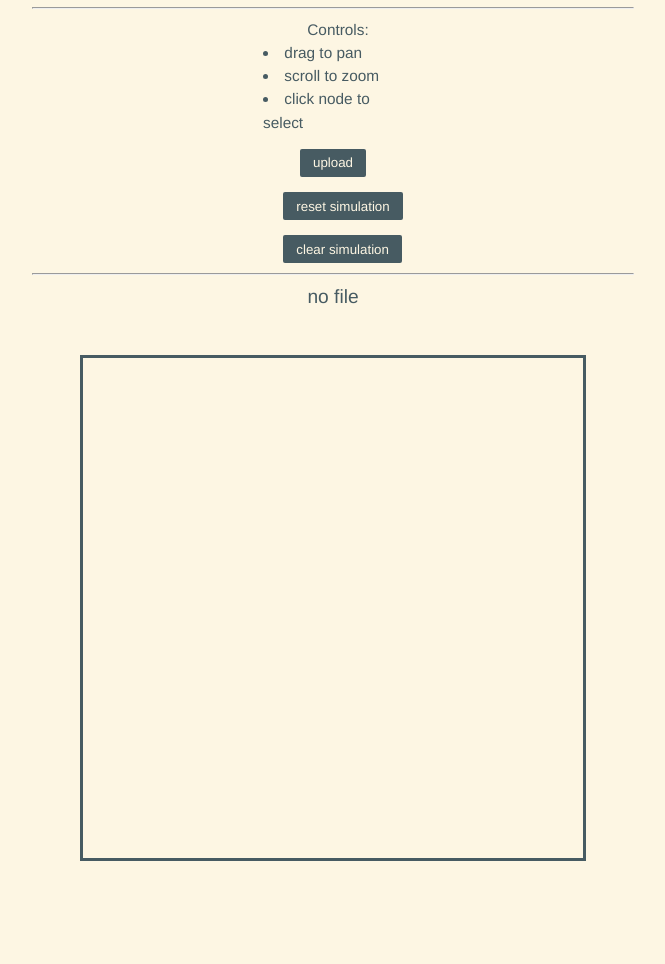
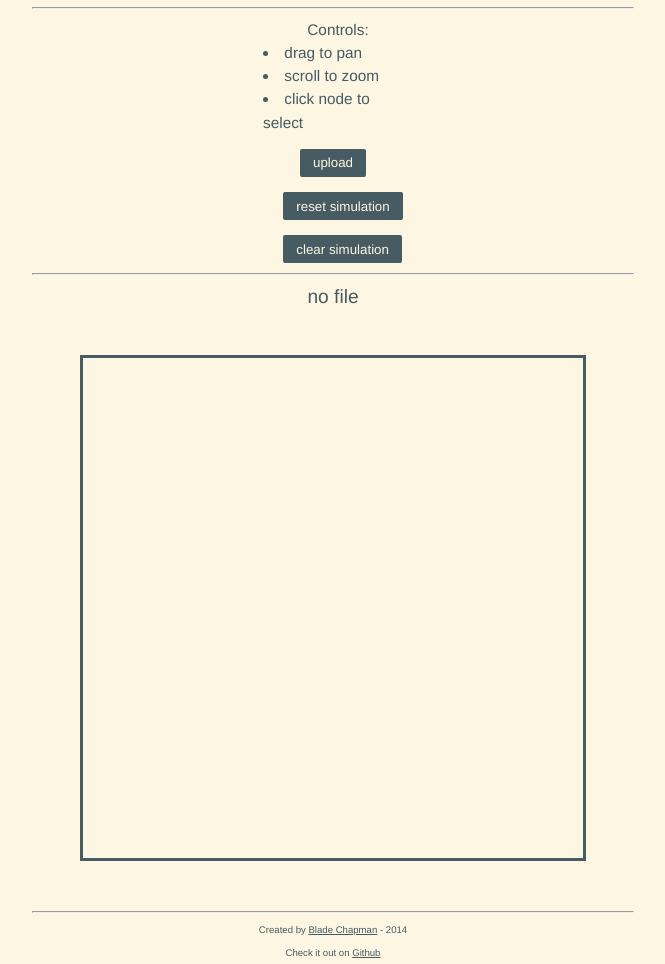
Before and after one commit to bladechapman/VisDir, a plain HTML site: page index.html in a window 1280 px wide. Shown: the part 96-1060 px from the top of the page, without its empty margins (307-972 px from the left). Before the commit the page ends 965 px from the top, so only its background shows below. Drawn offline with Linux system fonts and the light colour scheme.

Commit message:
more sloppy styling god I need to fix that

```diff
--- a/assets/css/buttons.css
+++ b/assets/css/buttons.css
@@ -97,3 +97,9 @@ a.pure-button-selected {
     background-color: rgb(0, 120, 231);
     color: #fff;
 }
+
+a:link {
+}
+
+a:visited {
+}
--- a/assets/css/style.css
+++ b/assets/css/style.css
@@ -51,7 +51,7 @@ hr {
 
 #info {
 	height : 30px;
- 	width : 50%;
+ 	width : 100%;
  	margin-top: 10px;
 }
 
@@ -71,3 +71,18 @@ h1, h2, h3, h4, h5, h6 {
   font-size: 1.75em;
   margin-bottom: .4em;
 }
+
+.footer, .push {
+	margin-top: 50px;
+	height: 4em;
+	font-size: 0.5em;
+}
+
+
+a:link {
+	color: #475B62;
+}
+
+a:visited {
+	color: #475B62;
+}
--- a/assets/script/directory.js
+++ b/assets/script/directory.js
@@ -27,7 +27,8 @@ var palette = {
   };
 
 var force = d3.layout.force()
-    .charge(-50)
+    .charge(-100)
+    .gravity(0.2)
     .linkDistance(15)
     .size([w, h])
     .on("tick", tick);
--- a/index.html
+++ b/index.html
@@ -44,6 +44,13 @@ a directory visualizer
 		<div id="info"></div>
 		<div id="chart"></div>
 	</div>
+
+
+	<div class="footer">
+		<hr>
+		Created by <a href="https://github.com/bladechapman">Blade Chapman</a> - 2014 <br>
+		Check it out on <a href="https://github.com/bladechapman/VisDir">Github</a>
+	</div>
 	</center>
 	<script src="assets/script/jquery.min.js"></script>
 	<script src="assets/script/d3.min.js"></script>
```
